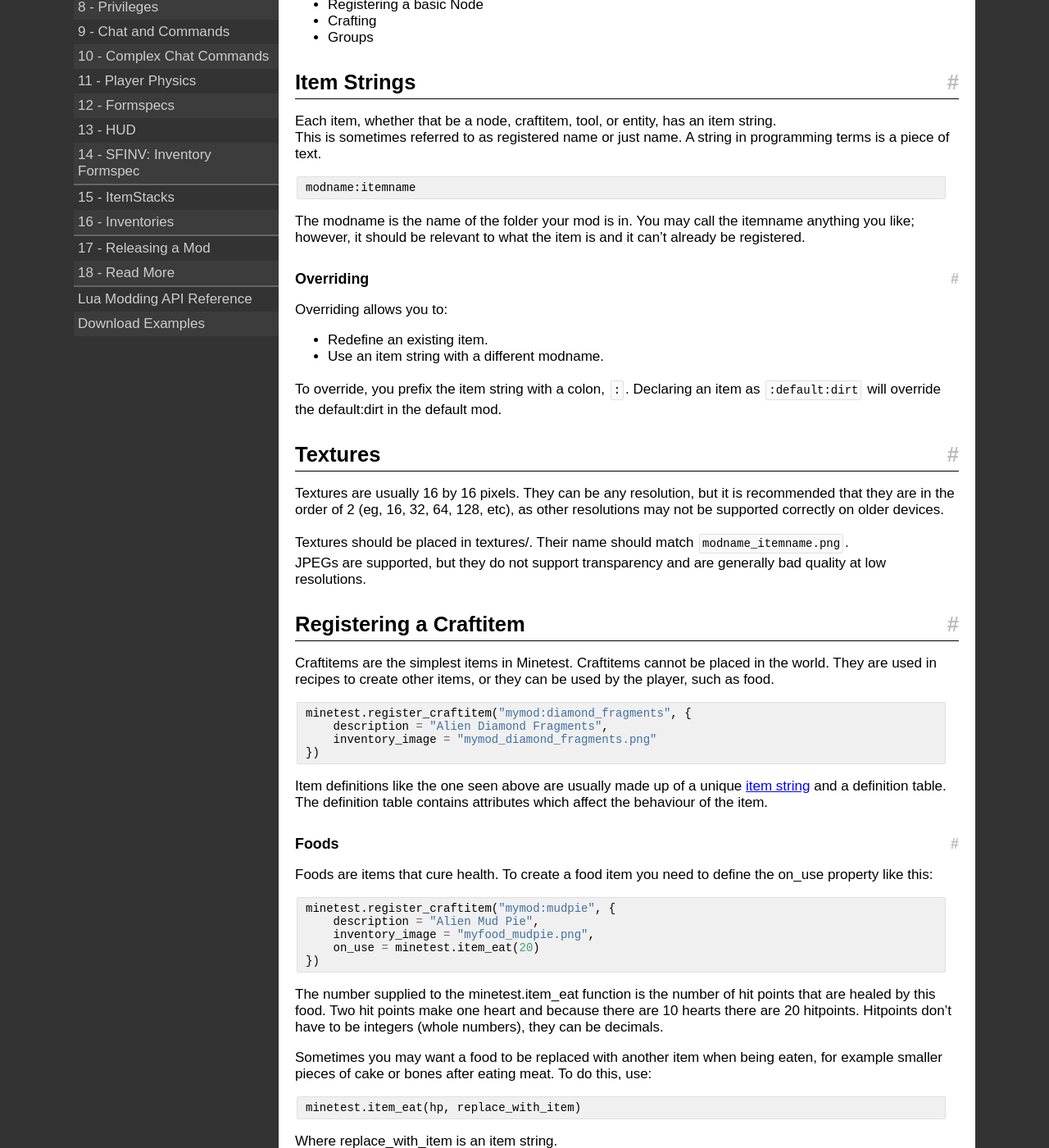
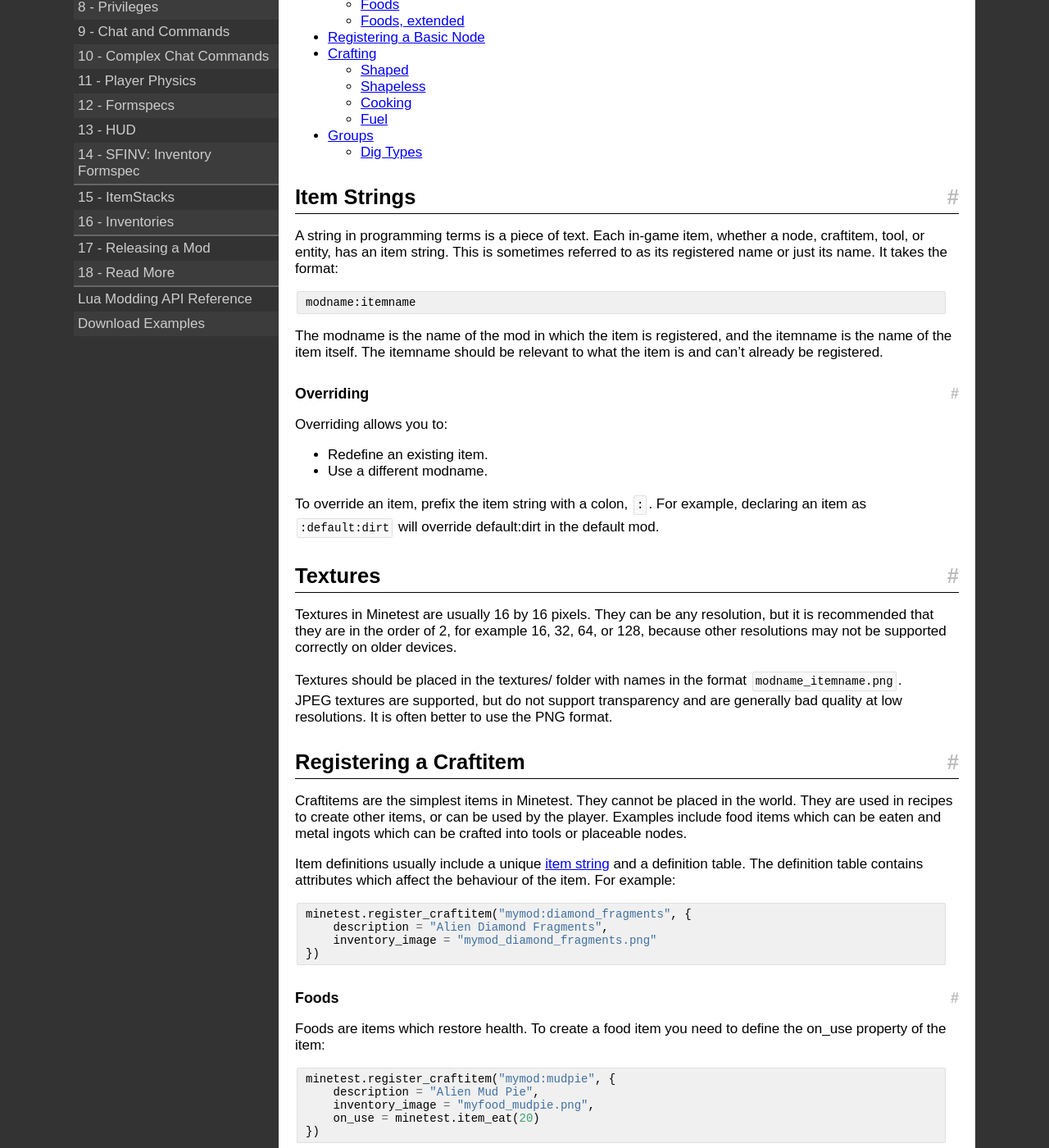
Before and after one commit to rubenwardy/minetest_modding_book, a Jekyll site: the page built from en/chapters/nodes_items_crafting.md, in a window 1280 px wide and 1400 px high, scrolled down 252 px. Shown: the whole window at 82% size. Built offline with Jekyll 4.4.1, drawn with Linux system fonts in a browser that asks for light colours; nearby versions of some CDN libraries; some of the changed text lies outside the part shown.

Commit message:
Nodes, items, crafting: Improve readability

```diff
--- a/en/chapters/nodes_items_crafting.md
+++ b/en/chapters/nodes_items_crafting.md
@@ -6,52 +6,69 @@
 
 ## Introduction
 
-In this chapter we will learn how to register a new node or craftitem,
-and create craft recipes.
+Registering new nodes and craftitems, and creating craft recipes, are
+basic requirements for many mods.
 
-* Item Strings
-* Textures
-* Registering a Craftitem
-* Foods
-* Registering a  basic Node
-* Crafting
-* Groups
+* [Item Strings](#item-strings)
+    * [Overriding](#overriding)
+* [Textures](#textures)
+* [Registering a Craftitem](#registering-a-craftitem)
+    * [Foods](#foods)
+    * [Foods, extended](#foods-extended)
+* [Registering a Basic Node](#registering-a-basic-node)
+* [Crafting](#crafting)
+    * [Shaped](#shaped)
+    * [Shapeless](#shapeless)
+    * [Cooking](#cooking)
+    * [Fuel](#fuel)
+* [Groups](#groups)
+    * [Dig Types](#dig-types)
 
 ## Item Strings
 
-Each item, whether that be a node, craftitem, tool, or entity, has an item string.\\
-This is sometimes referred to as registered name or just name.
 A string in programming terms is a piece of text.
+Each in-game item, whether a node, craftitem, tool, or entity, has an item string.
+This is sometimes referred to as its registered name or just its name. It takes the format:
 
     modname:itemname
 
-The modname is the name of the folder your mod is in.
-You may call the itemname anything you like; however, it should be relevant to
-what the item is and it can't already be registered.
+The modname is the name of the mod in which the item is registered, and the
+itemname is the name of the item itself.
+The itemname should be relevant to what the item is and can't already be registered.
 
 ### Overriding
 
 Overriding allows you to:
 
 * Redefine an existing item.
-* Use an item string with a different modname.
+* Use a different modname.
 
-To override, you prefix the item string with a colon, ``:``.
-Declaring an item as ``:default:dirt`` will override the default:dirt in the default mod.
+To override an item, prefix the item string with a colon, ``:``.
+For example, declaring an item as ``:default:dirt`` will override
+default:dirt in the default mod.
 
 ## Textures
 
-Textures are usually 16 by 16 pixels.
-They can be any resolution, but it is recommended that they are in the order of 2 (eg, 16, 32, 64, 128, etc),
-as other resolutions may not be supported correctly on older devices.
+Textures in Minetest are usually 16 by 16 pixels.
+They can be any resolution, but it is recommended that they are in the order of 2,
+for example 16, 32, 64, or 128,
+because other resolutions may not be supported correctly on older devices.
 
-Textures should be placed in textures/. Their name should match ``modname_itemname.png``.\\
-JPEGs are supported, but they do not support transparency and are generally bad quality at low resolutions.
+Textures should be placed in the textures/ folder with names in the format
+``modname_itemname.png``.\\
+JPEG textures are supported, but do not support transparency and are generally
+bad quality at low resolutions. It is often better to use the PNG format.
 
 ## Registering a Craftitem
 
-Craftitems are the simplest items in Minetest. Craftitems cannot be placed in the world.
-They are used in recipes to create other items, or they can be used by the player, such as food.
+Craftitems are the simplest items in Minetest. They cannot be placed in the world.
+They are used in recipes to create other items, or can be used by the player.
+Examples include food items which can be eaten and metal ingots which can be
+crafted into tools or placeable nodes.
+
+Item definitions usually include a unique
+[item string](#item-strings) and a definition table. The definition table
+contains attributes which affect the behaviour of the item. For example:
 
 {% highlight lua %}
 minetest.register_craftitem("mymod:diamond_fragments", {
@@ -60,13 +77,10 @@
 })
 {% endhighlight %}
 
-Item definitions like the one seen above are usually made up of a unique
-[item string](#item-strings) and a definition table. The definition table
-contains attributes which affect the behaviour of the item.
-
 ### Foods
 
-Foods are items that cure health. To create a food item you need to define the on_use property like this:
+Foods are items which restore health. To create a food item you need to define
+the on_use property of the item:
 
 {% highlight lua %}
 minetest.register_craftitem("mymod:mudpie", {
@@ -76,16 +90,18 @@
 })
 {% endhighlight %}
 
-The number supplied to the minetest.item_eat function is the number of hit points that are healed by this food.
-Two hit points make one heart and because there are 10 hearts there are 20 hitpoints.
-Hitpoints don't have to be integers (whole numbers), they can be decimals.
+The number supplied to the minetest.item_eat function is the number of hit points
+healed when this food is consumed.
+Each heart icon the player has is worth two hitpoints. A player can usually have up to
+10 hearts, which is equal to 20 hitpoints.
+Hitpoints don't have to be integers (whole numbers); they can be decimals.
 
-Sometimes you may want a food to be replaced with another item when being eaten,
+Sometimes you may want a food item to be replaced with another item after it is eaten,
 for example smaller pieces of cake or bones after eating meat. To do this, use:
 
     minetest.item_eat(hp, replace_with_item)
 
-Where replace_with_item is an item string.
+In this example replace_with_item must be an item string.
 
 ### Foods, extended
 
```
